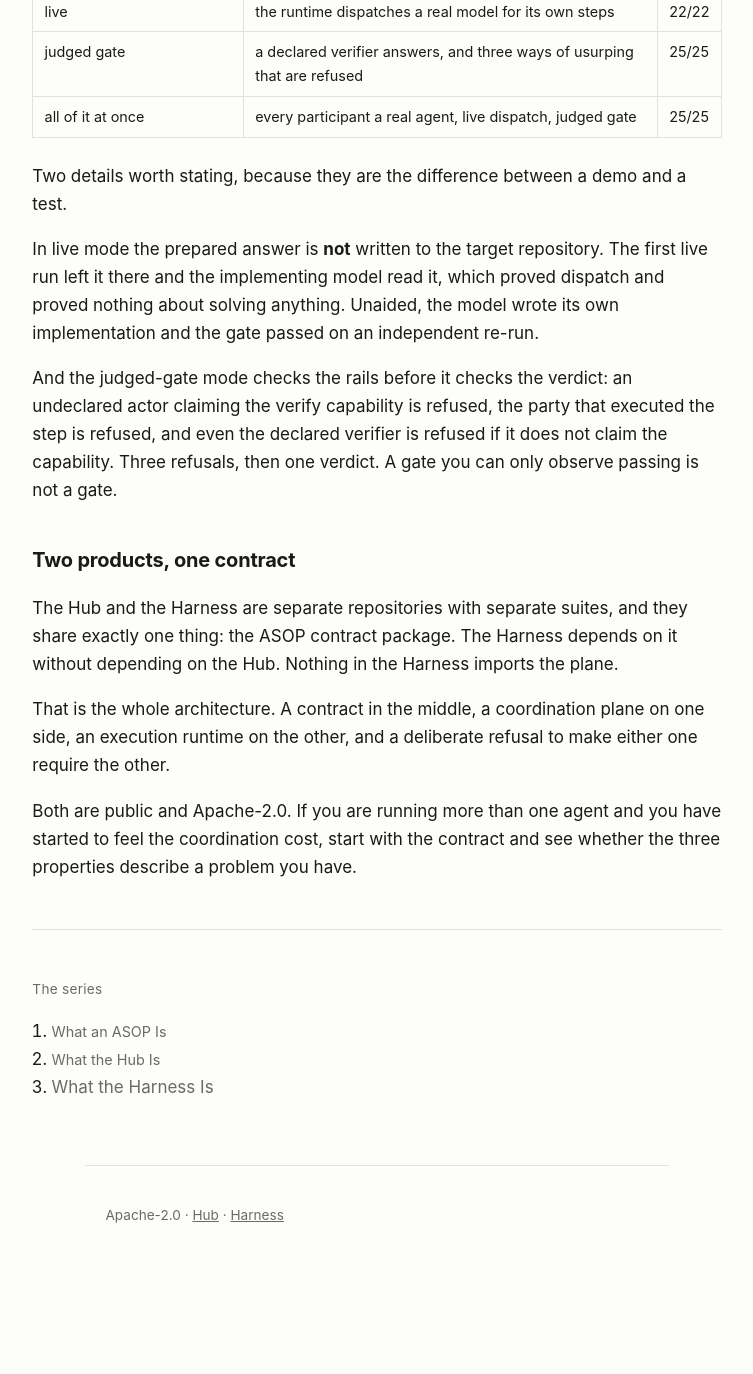
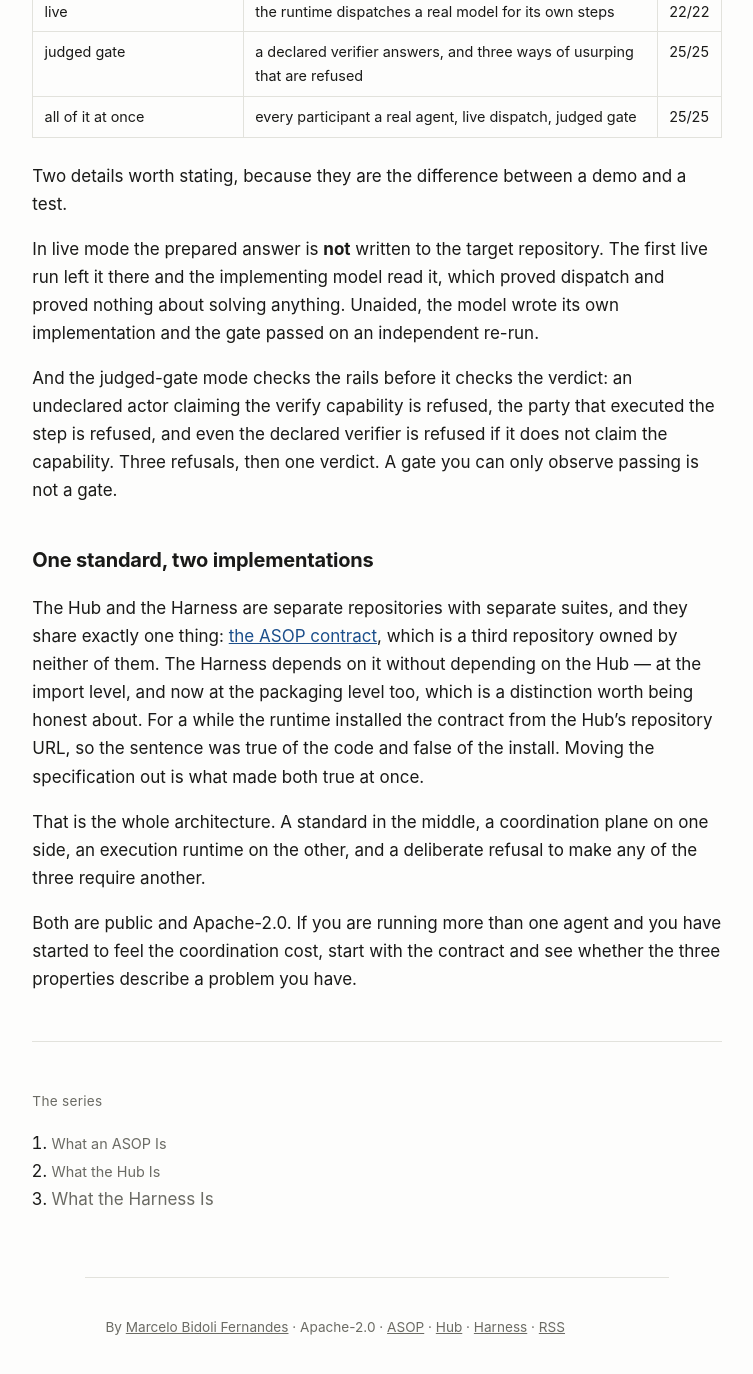
Before and after one commit to agentic-co/agentic-co.github.io, a Jekyll site: the page built from _posts/2026-09-07-what-the-harness-is.md, in a window 1280 px wide and 1400 px high, scrolled down 3079 px. Shown: the top 1374 px of the window, without its empty margins (263-1016 px from the left). Built offline with Jekyll 4.4.1, drawn with Linux system fonts in a browser that asks for light colours; before the commit the page ends 4367 px from its top, so only the background shows below that; some of the changed text lies outside the part shown.

Commit message:
a standard and two implementations, and the author's name on it
The specification moved to github.com/mabidoli/asop, so three sentences that
were shaped by its old location are rewritten rather than patched.

Post 1 claimed the contract "names no vendor, no company and no tool" while
shipping as agentco-asop from the plane's own repository. It now says what is
true: dependency-free, owned by no product, and naming the two implementations
whose gate schemas it reconciles — on purpose, because a standard that hides its
derivation is asking to be trusted about the one thing it could have shown you.

Post 3's "two products, one contract" is now "one standard, two implementations",
and says plainly that the packaging claim used to be false while the import claim
was true. Admitting the gap is worth more than quietly closing it.

The about page leads with the standard instead of the products.

Byline added throughout — post meta, footer, about page — plus jekyll-feed, so
the aggregators have something to read.

Co-Authored-By: Claude Opus 5 (1M context) <noreply@anthropic.com>
Claude-Session: https://claude.ai/code/session_015YyiaeLj2ycT8Qttuf77in

```diff
--- a/Gemfile
+++ b/Gemfile
@@ -1,2 +1,4 @@
 source "https://rubygems.org"
 gem "github-pages", group: :jekyll_plugins
+
+gem "jekyll-feed", group: :jekyll_plugins
--- a/_config.yml
+++ b/_config.yml
@@ -4,6 +4,13 @@ description: >-
   runtime on the other — notes on running more than one agent.
 url: ""
 baseurl: ""
+author:
+  name: Marcelo Bidoli Fernandes
+  github: mabidoli
+
+plugins:
+  - jekyll-feed
+
 markdown: kramdown
 permalink: /:title/
 exclude: [README.md, Gemfile, Gemfile.lock, vendor]
--- a/_layouts/default.html
+++ b/_layouts/default.html
@@ -13,9 +13,11 @@
 </header>
 <main>{{ content }}</main>
 <footer class="site">
-  <p>Apache-2.0 ·
+  <p>By <a href="https://github.com/{{ site.author.github }}">{{ site.author.name }}</a> · Apache-2.0 ·
+  <a href="https://github.com/mabidoli/asop">ASOP</a> ·
   <a href="https://github.com/agentic-co/agentic-co-hub">Hub</a> ·
-  <a href="https://github.com/agentic-co/agentic-co-harness">Harness</a></p>
+  <a href="https://github.com/agentic-co/agentic-co-harness">Harness</a> ·
+  <a href="{{ '/feed.xml' | relative_url }}">RSS</a></p>
 </footer>
 </body>
 </html>
--- a/_layouts/post.html
+++ b/_layouts/post.html
@@ -2,7 +2,7 @@
 layout: default
 ---
 <article class="post">
-  <p class="meta">Part {{ page.series_order }} of 3 · {{ page.date | date: "%-d %B %Y" }}</p>
+  <p class="meta">Part {{ page.series_order }} of 3 · by <a href="https://github.com/{{ site.author.github }}">{{ site.author.name }}</a> · {{ page.date | date: "%-d %B %Y" }}</p>
   {{ content }}
   <hr>
   <nav class="series">
--- a/_posts/2026-09-07-what-the-harness-is.md
+++ b/_posts/2026-09-07-what-the-harness-is.md
@@ -134,15 +134,20 @@ executed the step is refused, and even the declared verifier is refused if it do
 not claim the capability. Three refusals, then one verdict. A gate you can only
 observe passing is not a gate.
 
-## Two products, one contract
+## One standard, two implementations
 
 The Hub and the Harness are separate repositories with separate suites, and they
-share exactly one thing: the ASOP contract package. The Harness depends on it
-without depending on the Hub. Nothing in the Harness imports the plane.
+share exactly one thing: [the ASOP contract](https://github.com/mabidoli/asop),
+which is a third repository owned by neither of them. The Harness depends on it
+without depending on the Hub — at the import level, and now at the packaging
+level too, which is a distinction worth being honest about. For a while the
+runtime installed the contract from the Hub's repository URL, so the sentence was
+true of the code and false of the install. Moving the specification out is what
+made both true at once.
 
-That is the whole architecture. A contract in the middle, a coordination plane on
-one side, an execution runtime on the other, and a deliberate refusal to make
-either one require the other.
+That is the whole architecture. A standard in the middle, a coordination plane on
+one side, an execution runtime on the other, and a deliberate refusal to make any
+of the three require another.
 
 Both are public and Apache-2.0. If you are running more than one agent and you
 have started to feel the coordination cost, start with the contract and see
```
Also changed, not shown: _posts/2026-09-07-what-an-asop-is.md (+8 -3 lines), about.md (+11 -3 lines).
